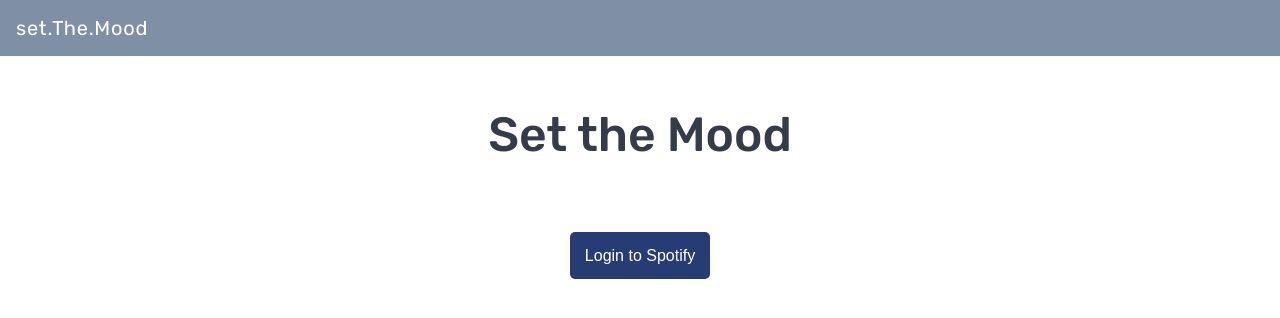
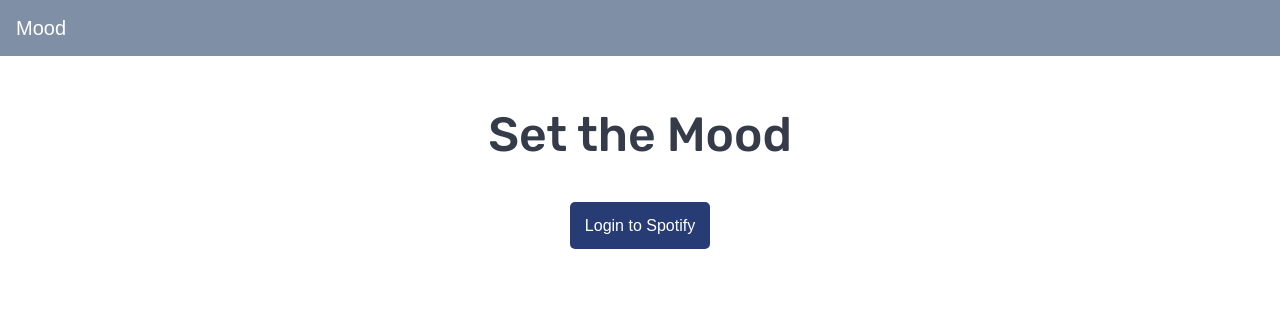
Before and after one commit to frostm/JSR-Final-Project, a React (Create React App) app in the folder client/: page / in a window 1280 px wide. Shown: the top 318 px of the page. Built offline with nearby package versions, Linux system fonts and the light colour scheme; what spotify-web-api-js would draw is missing.

Commit message:
Revert "Css adjustments"
This reverts commit a16f8659e74cee82bd8b6f82f6b0be4db62252e4.

```diff
--- a/client/public/css/style.css
+++ b/client/public/css/style.css
@@ -109,7 +109,6 @@
 
 #root {
 	margin: 0px;
-	padding-top: 30px;
 }
 
 
@@ -119,10 +118,9 @@
 
 .app-content {
 	background-color: #dcdde1;
-    padding-bottom: 100px;
-    padding-top: 50px;
-    margin: 0px;
-    width: 100%;
+	padding-bottom: 100px;
+	padding-top: 30px;
+	margin: 0px;
 
 }
 
@@ -150,8 +148,3 @@
     0% { transform: rotate(0deg); }
     100% { transform: rotate(360deg); }
 }
-
-.navbar-brand {
-	font-family: 'Rubik', sans-serif;
-	letter-spacing: 0.75px;
-}
--- a/client/public/index.html
+++ b/client/public/index.html
@@ -27,7 +27,7 @@
   </head>
   <body>
     <nav class="navbar sticky-top navbar-dark bg-primary">
-      <a class="navbar-brand" href="#!">set.The.Mood</a>
+      <a class="navbar-brand" href="#!">Mood</a>
     </nav>
 
     <section class="main-content">
--- a/client/public/src/weather.js
+++ b/client/public/src/weather.js
@@ -29,7 +29,7 @@
 function handleClick() {
 	$( 'intro' ).addClass( 'hidden' );
 	$ ( '.loader' ).removeClass( 'hidden' );
-	$ ( '.intro' ).text('Getting the mood...');
+	$ ( '.intro' ).text('Setting the mood...');
 
   userInput = locationInput.value.toTitleCase();
   console.log(userInput);
--- a/client/src/App.js
+++ b/client/src/App.js
@@ -102,7 +102,7 @@
         <div className="app-content hidden">
 
           <div className="image-wrapper hidden">
-            <p className="description">{this.state.nowPlaying.description}</p>
+            <p className="description"><b>Mood:</b> {this.state.nowPlaying.description}</p>
             <img alt="" src={this.state.nowPlaying.albumArt} style={{ height: 250 }}/>
           </div>
           <p>{this.state.nowPlaying.name}</p>
```
